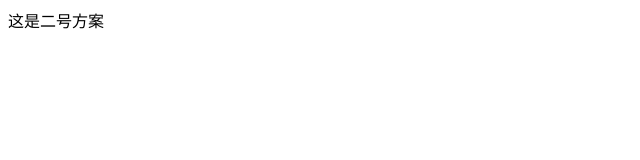
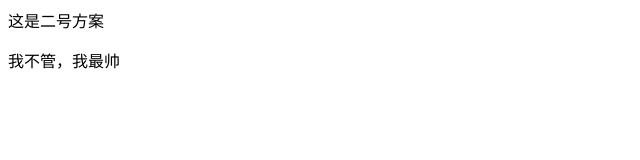
Before and after one commit to zjx19961101/project_01, a plain HTML site: page pages/reg.html in a window 1280 px wide. Shown: the whole page, without its empty margins (0-640 px from the left). Drawn offline with Linux system fonts and the light colour scheme.

Commit message:
提交了修改二号文件

```diff
--- a/pages/reg.html
+++ b/pages/reg.html
@@ -9,6 +9,7 @@
 
 <body>
     <div>这是二号方案</div>
+    <p>我不管，我最帅</p>
 </body>
 
 </html>
```
